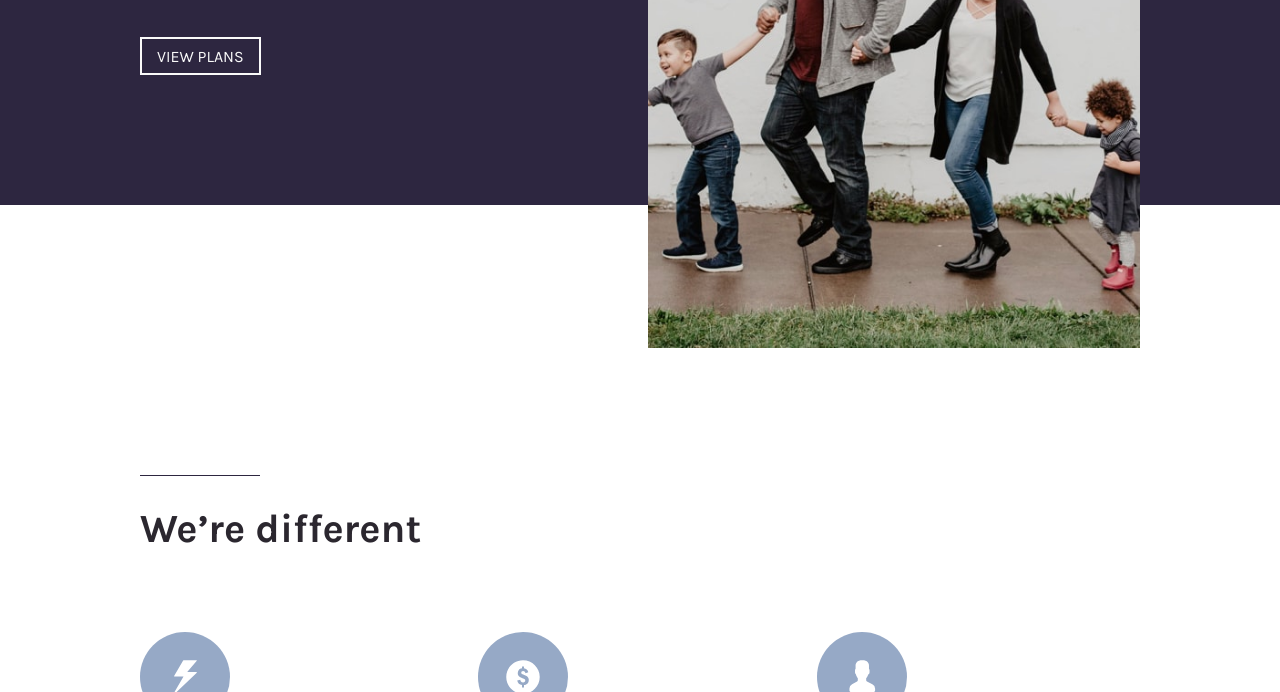
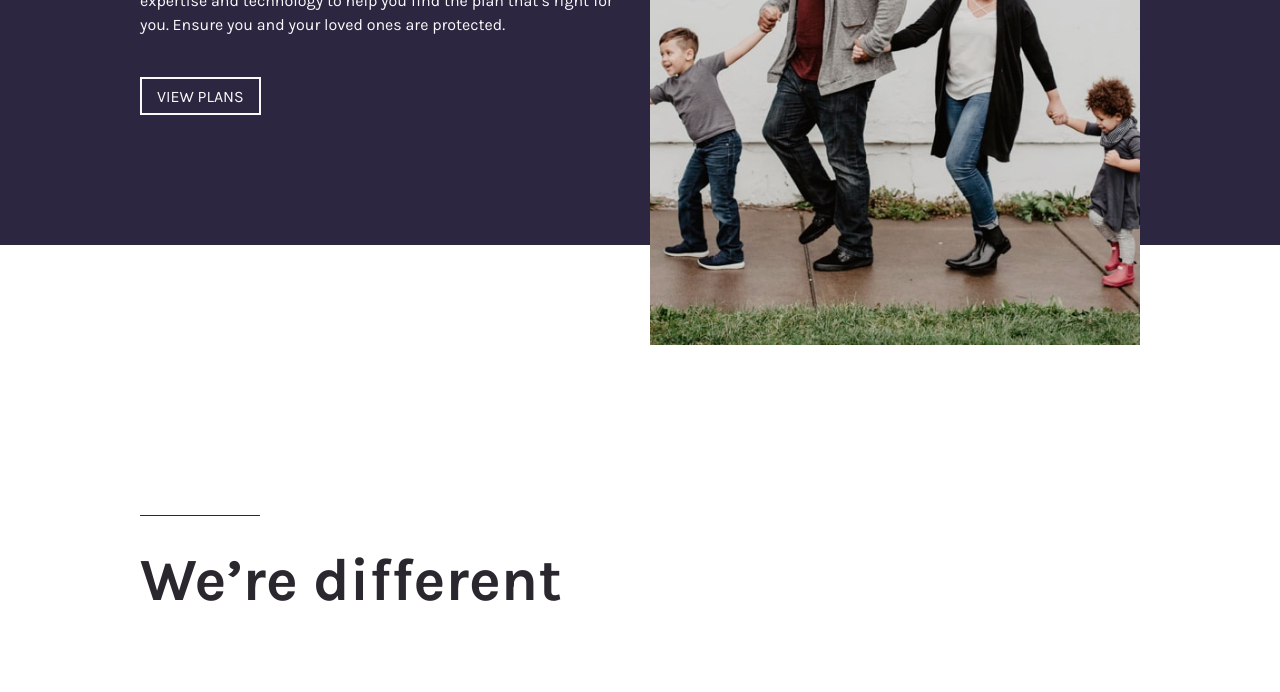
Before and after one commit to 6kbzn9/Insure-Landing-Page, a website: page index.html in a window 1280 px wide. Shown: the part 395-1087 px from the top of the page. Drawn offline with Linux system fonts and the light colour scheme.

Commit message:
eddited headings font size

```diff
--- a/scss/_body.scss
+++ b/scss/_body.scss
@@ -14,6 +14,9 @@
     font-size: 4rem;
     position: relative;
     margin-bottom: 8rem;
+    @include min(990px) {
+      font-size: 6rem;
+    }
 
     &::before {
       position: absolute;
--- a/scss/_intro.scss
+++ b/scss/_intro.scss
@@ -54,6 +54,7 @@
     }
     @include min(990px) {
       padding: 13rem 0;
+      grid-gap: 2rem;
     }
   }
 
@@ -64,6 +65,7 @@
     position: relative;
 
     @include min(990px) {
+      font-size: 6rem;
       &::before {
         content: "";
         position: absolute;
```
Also changed, not shown: css/main.css, 1 other file.
